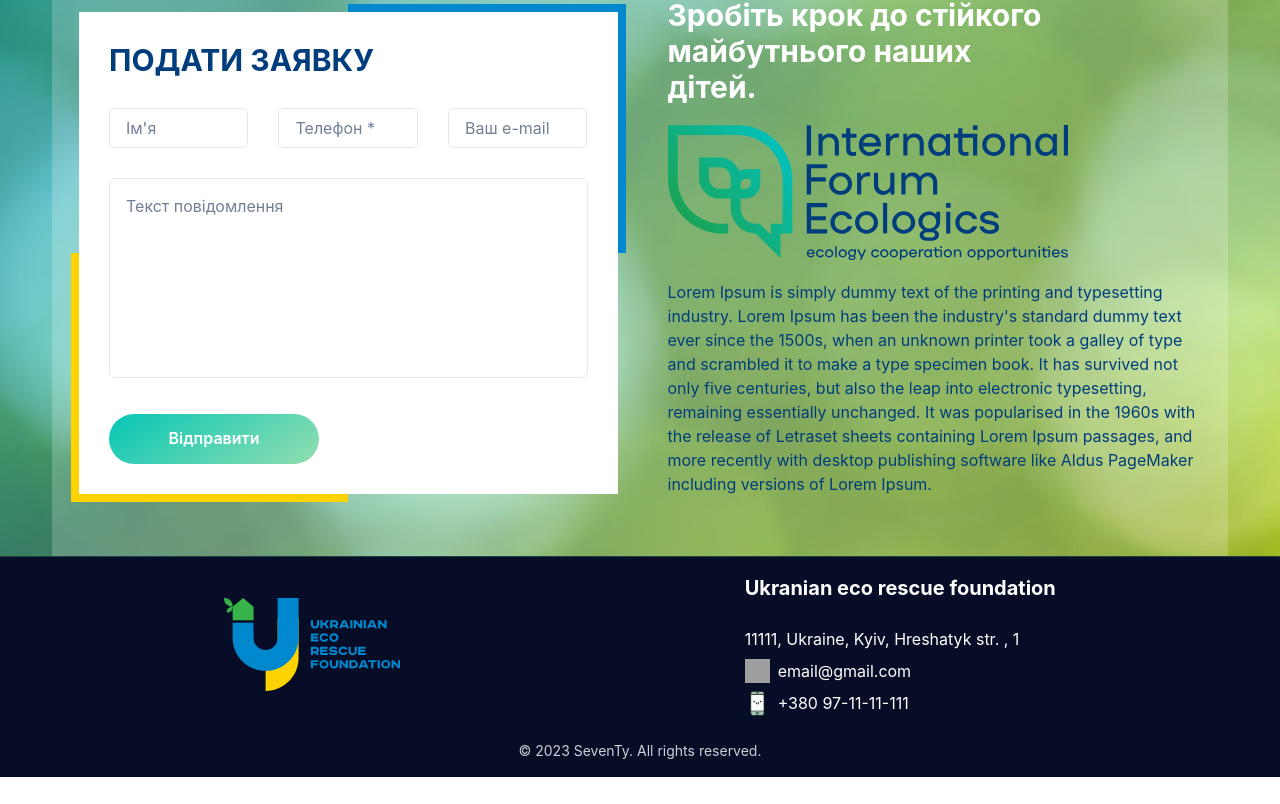
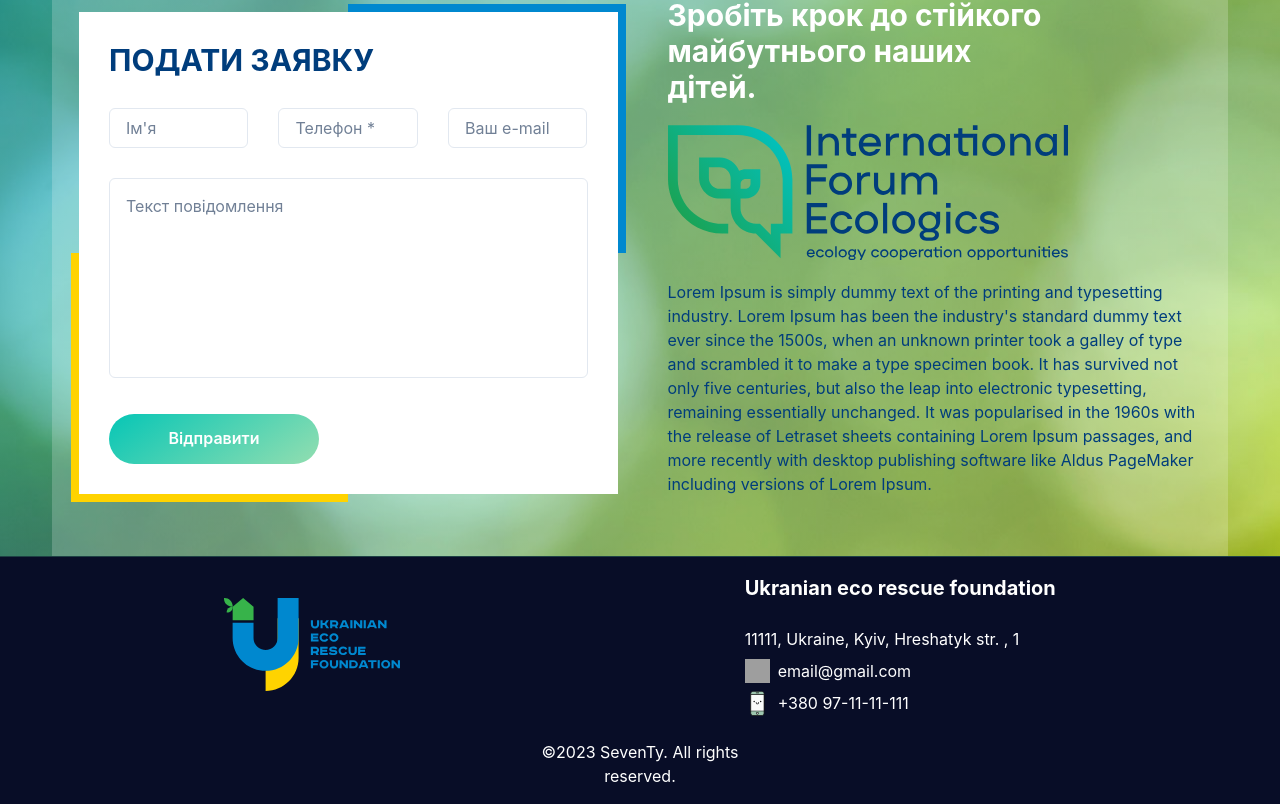
Before and after one commit to NikKms/UERF, a React (Vite) app: page / in a window 1280 px wide. Shown: the part 2417-3221 px from the top of the page. Before the commit the page ends 3194 px from the top, so only its background shows below. Built offline with nearby package versions, Linux system fonts and the light colour scheme; grey boxes are pictures that could not be loaded.

Commit message:
add footer link

```diff
--- a/src/components/Layout/Footer.jsx
+++ b/src/components/Layout/Footer.jsx
@@ -37,15 +37,14 @@ const Footer = () => {
         <FooterAbout />
       </Container>
 
-      <Box
-        mt='24px'
+
+      <Box as='a'
+        _hover={{ color: "teal.400" }}
+        w={'260px'}
         textAlign='center'
-      >
-        <Text fontSize='sm' opacity='0.8' >
-          © 2023 <Box as='a' _hover={{ color: "teal.400" }} href="your_link_here">SevenTy</Box>. All rights reserved.
-        </Text>
+        display={"block"}
+        m="24px auto 0 auto" href="mailto:7ty@gmail.com"> ©2023 SevenTy. All rights reserved.</Box>
 
-      </Box>
     </Box>
   );
 };
```
